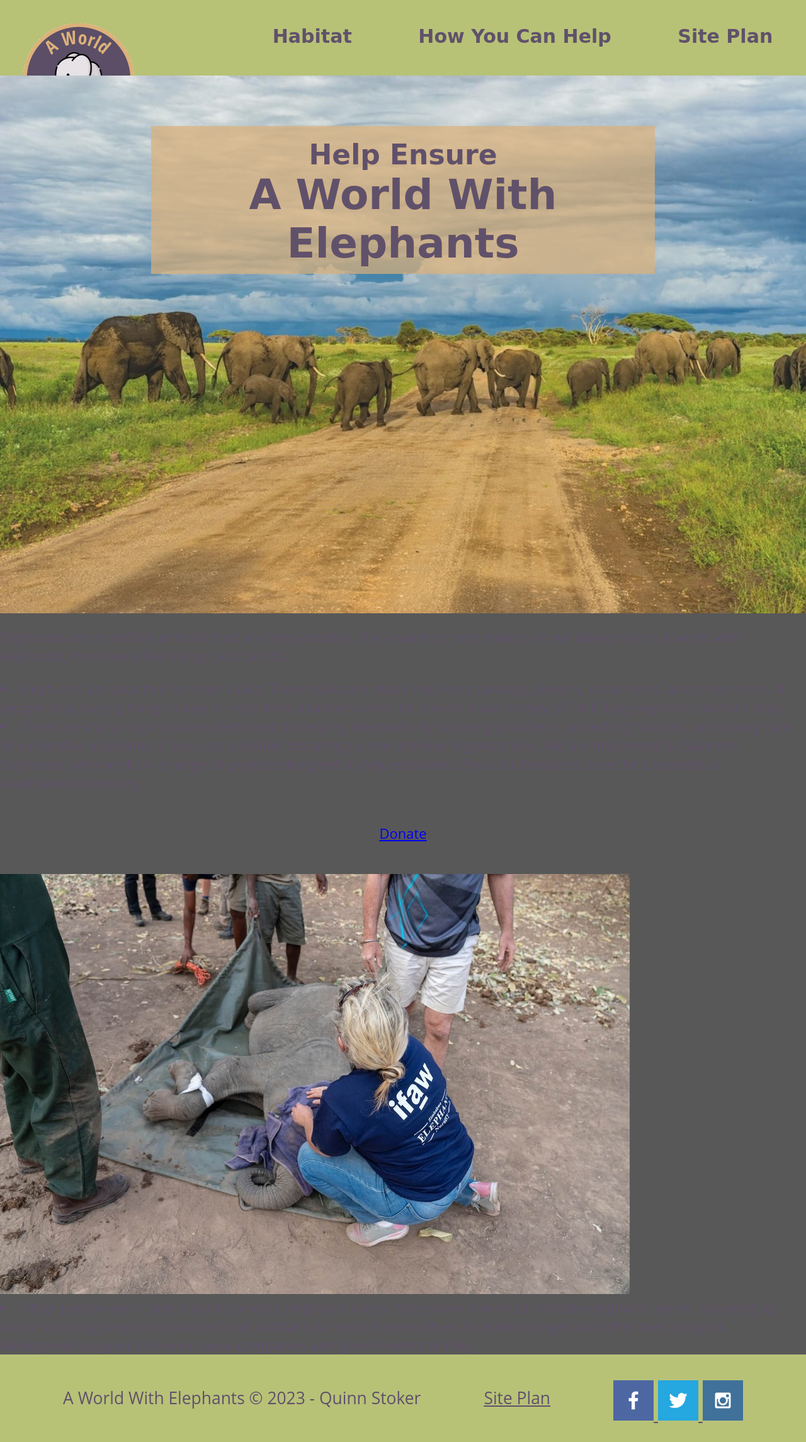
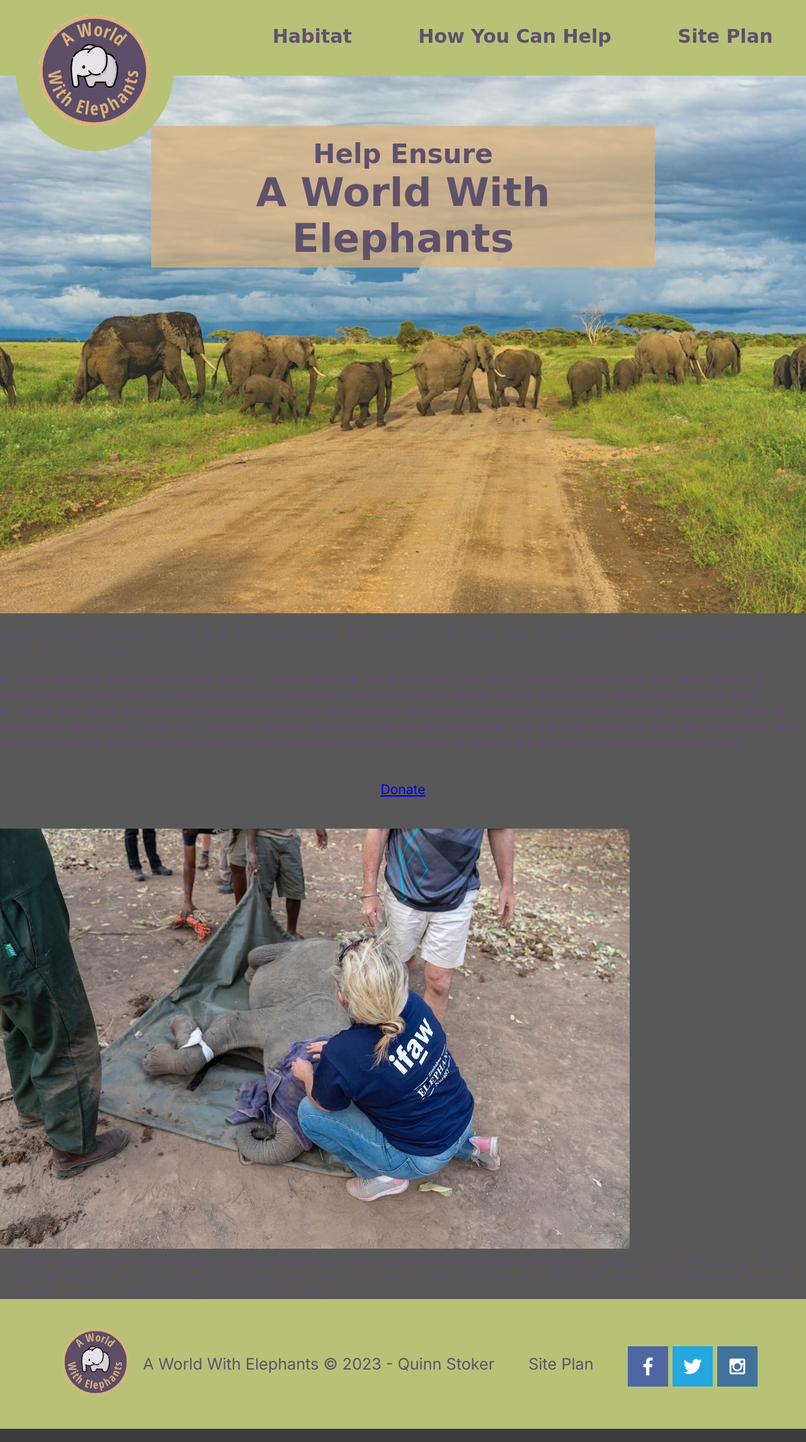
Before and after one commit to qstoker/wdd130, a plain HTML site: page awwe/helping.html in a window 1280 px wide. Shown: the whole page at 63% size. After the commit the page ends 2269 px from the top, so only its background shows below. Drawn offline with Linux system fonts and the light colour scheme; a web font is replaced by a local one.

Commit message:
css edit

```diff
--- a/awwe/helping.html
+++ b/awwe/helping.html
@@ -10,7 +10,8 @@
   <body>
     <div id="content">
       <header>
-        <a id="logo_link" href="index.html">
+        <img class="logo-shell" src="images/awwe_logo_shell.png" alt="A circle holding the site's logo" />
+        <a id="header-logo-link" href="index.html">
           <img class="logo" src="images/awwe_logo.png" alt="A World With Elephants Logo" />
         </a>
         <nav>
@@ -55,7 +56,12 @@
         </li>
       </main>
       <footer>
-        <p>A World With Elephants &copy; 2023 - Quinn Stoker</p>
+        <div id="logo-and-copyright">
+          <a id="footer-logo-link" href="index.html">
+            <img class="logo" src="images/awwe_logo.png" alt="A World With Elephants Logo" />
+          </a>
+          <p>A World With Elephants &copy; 2023 - Quinn Stoker</p>
+        </div>
         <p><a href="site-plan.html">Site Plan</a></p>
         <div class="social">
           <a href="https://facebook.com" target="_blank">
--- a/awwe/styles/style.css
+++ b/awwe/styles/style.css
@@ -3,8 +3,8 @@
 body {
   background-color: #3d3d3d;
   color: #60516b;
-  font-family: "Open Sans", Helvetica, sans-serif;
-  font-size: 22px;
+  font-family: "Inter", Helvetica, sans-serif;
+  font-size: 21px;
   margin: 0;
   padding: 0;
 }
@@ -48,10 +48,6 @@ header {
   z-index: 1;
 }
 
-/* .logo {
-  width: 250px;
-} */
-
 nav {
   grid-column: 3;
   grid-row: 1;
@@ -89,7 +85,7 @@ nav a:hover {
   text-align: center;
   font-family: "Mynerve", cursive, sans-serif;
   color: #60516b;
-  text-shadow: 0 0 2px #dcb17a;
+  /* text-shadow: 0 0 2px #dcb17a; */
   font-size: 2em;
 }
 
@@ -123,9 +119,9 @@ nav a:hover {
 /* Home page styles */
 .home-content {
   max-width: 1600px;
-  padding: 30px 0 50px;
-  border-left: 5px solid #60516b;
-  border-right: 5px solid #60516b;
+  padding: 40px 0 50px;
+  border-left: 6px solid #60516b;
+  border-right: 6px solid #60516b;
   margin: 0 auto;
   background-color: #e2e2e2;
   box-shadow: 0 0 30px #202020;
@@ -194,7 +190,6 @@ footer {
   color: #60516b;
   font-size: 1.2em;
   padding: 25px 50px;
-  /* margin-top: 100px; */
   display: flex;
   justify-content: space-around;
   align-items: center;
@@ -211,11 +206,12 @@ footer .logo {
 
 footer a {
   color: #60516b;
-  text-decoration: underline;
+  text-decoration: none;
 }
 
 footer p a:hover {
   color: #fce172;
+  text-decoration: underline;
 }
 
 .social img {
```
Also changed, not shown: awwe/habitat.html (+8 -2 lines).
